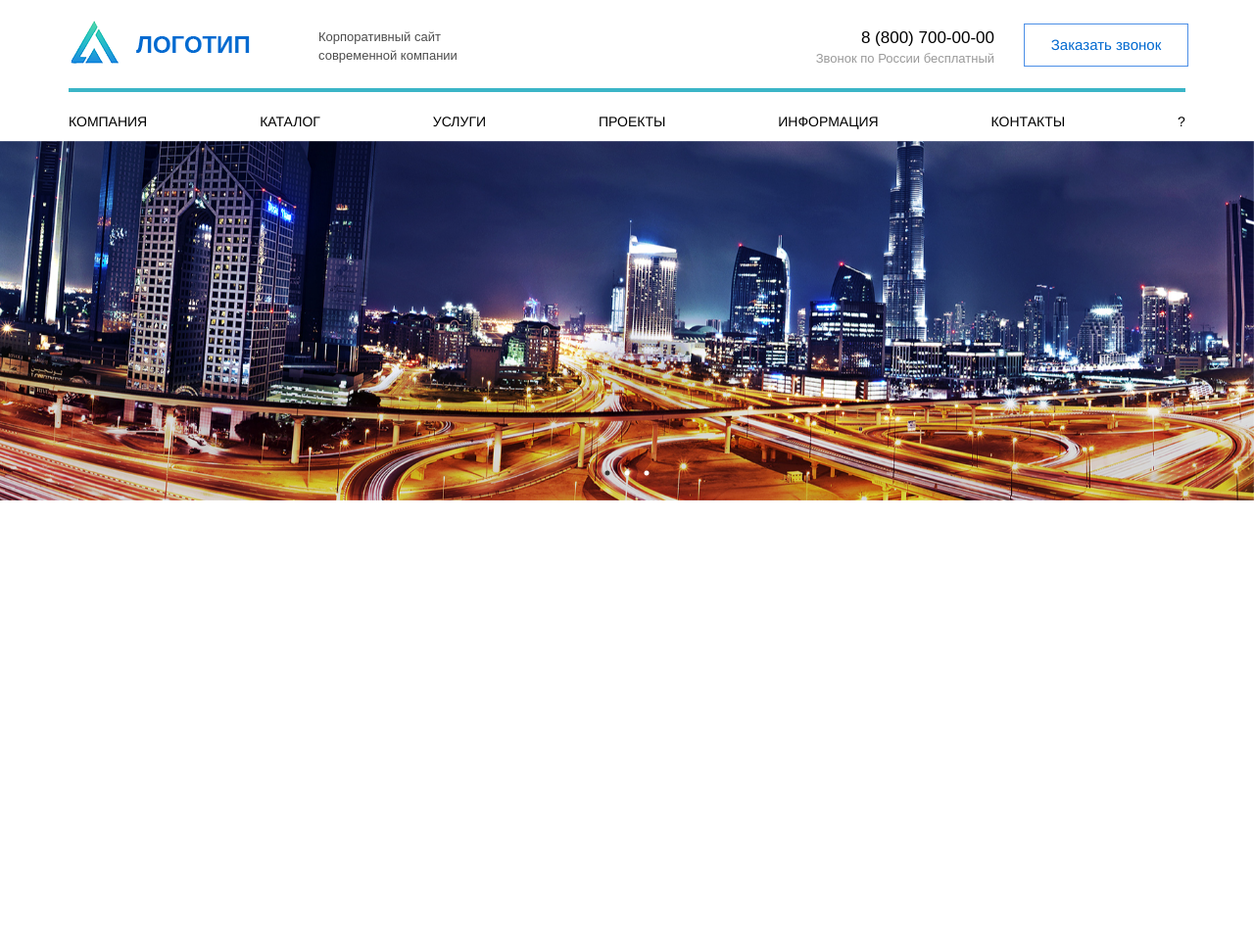
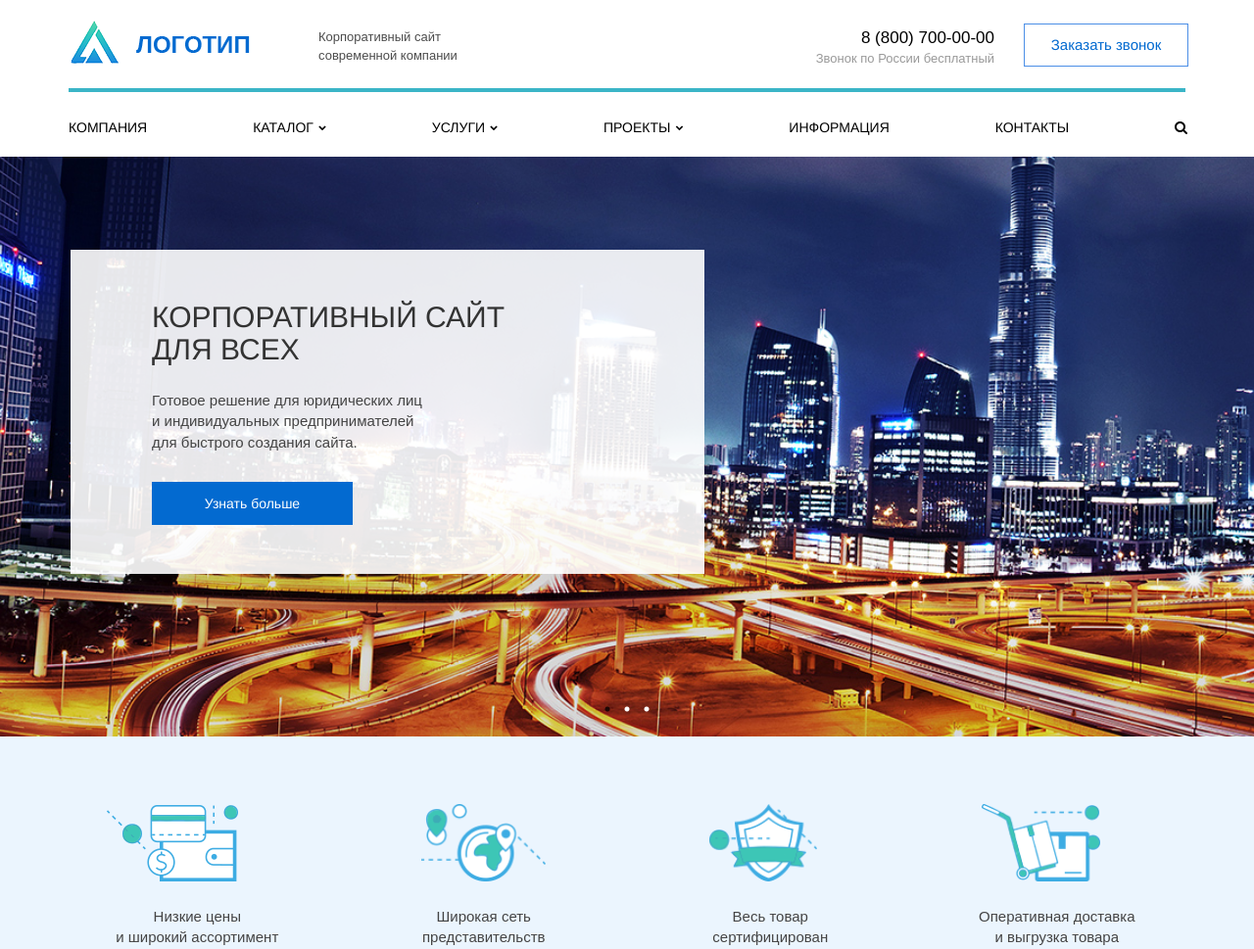
Before and after one commit to alexanderklychkov/alexanderklychkov.github.io, a PHP site: page /logotip/index.html in a window 1280 px wide. Shown: the top 969 px of the page at 98% size. Before the commit the page ends 511 px from the top, so only its background shows below. Run offline with PHP 8.4, Linux system fonts and the light colour scheme.

Commit message:
Add files via upload

```diff
--- a/logotip/css/style.css
+++ b/logotip/css/style.css
@@ -52,13 +52,15 @@ p {
 .head-hr {
 	border: 2px solid #3bb5c7;
 	margin-top: 10px;
+	margin-bottom: 26px;
 }
 
 /* Section Nav */
 
 .nav-menu {
 	padding-left: 15px;
-	word-spacing: 111px;
+	word-spacing: 104px;
+	margin-bottom: 20px;
 }
 
 .nav-menu li {
@@ -74,6 +76,13 @@ p {
 .nav-menu li a:hover {
 	text-decoration: none;
 	color: #4C8FE6;
+}
+
+.fa-chevron-down {
+	font-size: 8px;
+	margin-left: 5px;
+    vertical-align: middle;
+    margin-top: -3px;
 }
 
 /* Section Slider */
@@ -93,22 +102,235 @@ p {
 
 .slide-one {
 	background-image: url(../img/slide1.jpg);
-	height: 367px;
+	height: 592px;
 	background-size: cover;
 	background-repeat: no-repeat;
+	background-position: center;
 }
 
 
 .slide-two {
 	background-image: url(../img/slide2.jpg);
-	height: 367px;
+	height: 592px;
 	background-size: cover;
 	background-repeat: no-repeat;
+	background-position: center;
 }
 
 .slide-three {
 	background-image: url(../img/slide3.jpg);
-	height: 367px;
+	height: 592px;
 	background-size: cover;
 	background-repeat: no-repeat;
+	background-position: center;
 }
+
+.slide-one-box {
+	background-color: rgba(255,255,255,0.9);
+	width: 647px;
+	margin-top: 95px;
+	margin-left: 17px;
+}
+
+.slider-head {
+	font-size: 30px;
+	text-transform: uppercase;
+	padding-top: 52px;
+	padding-left: 83px;
+	margin-bottom: 0;
+}
+
+.slider-text {
+	margin-top: 25px;
+	padding-left: 83px;
+	margin-bottom: 0;
+}
+
+.slider-btn {
+	color: #fff;
+	width: 205px;
+	height: 44px;
+	background-color: #036ad0;
+	border: 1px solid #036ad0;
+	margin-left: 83px;
+	margin-top: 30px;
+	margin-bottom: 50px;
+}
+
+.slider-btn:hover {
+	color: #036ad0;
+	background-color: rgba(255,255,255,0.2);
+}
+
+.slick-dotted.slick-slider {
+	margin-bottom: 0;
+}
+
+/* Section Advantages */
+
+#advantages {
+	background-color: #ebf5fe;
+}
+
+.advantages-list img {
+	height: 79px;
+}
+
+.advantages-list {
+	margin-top: 69px;
+}
+
+.advantages-list p {
+	margin-top: 25px;
+	margin-bottom: 47px;
+}
+
+.advantages-img-one {
+	padding-right: 50px;
+}
+
+.advantages-img-three {
+	padding-right: 15px;
+}
+
+.advantages-img-four {
+	padding-right: 33px;
+}
+
+/* Section Video */
+
+.fullscreen-bg {
+    overflow: hidden;
+    z-index: -100;
+    position: relative;
+    height: 538px;
+    width: 100%;
+}
+
+.fullscreen-bg__video {
+    position: absolute;
+    top: 0;
+    left: 0;
+    width: 100%;
+}
+
+.overlay {
+    background: rgba(0,0,0,0.3);
+    position: absolute;
+    top:0;
+    left:0;
+    width: 100%;
+    height: 538px;
+    z-index: 4;
+}
+
+.overlay h1 {
+    text-align: left;
+    text-transform: uppercase;;
+    color:#fff;
+    font-size: 30px;
+    margin-top: 187px;
+    margin-left: 15px;
+	letter-spacing: 5px;
+}
+
+.overlay p {
+	color: #fff;
+	margin-top: 30px;
+	margin-left: 15px;
+}
+
+/* Section Services */
+
+.services-hr {
+	border: 5px solid #3bb5c7;
+	margin-top: 31px;
+}
+
+.services-header {
+	margin-top: 75px;
+}
+
+.services-head {
+	font-size: 30px;
+}
+
+.services-main-left {
+	padding-left: 0;
+}
+
+.services-main-right {
+	padding-right: 0;
+}
+
+.services-main-right img {
+	margin-right: 0;
+}
+
+.services-main-top {
+	margin-top: 45px;
+}
+
+.services-main-top p {
+	margin-top: 13px;
+}
+
+.services-main-bottom {
+	margin-top: 50px;
+}
+
+.services-main-bottom p {
+	margin-top: 13px;
+}
+
+
+.services-main-head {
+	font-size: 16px;
+	color: #49c8b7;
+	margin-top: 27px;
+}
+
+.services-main-middle p,
+.services-main-middle h2 {
+	margin-left: 26px;
+}
+
+.services-main-right p,
+.services-main-right h2 {
+	margin-left: 67px;
+}
+
+.consultation {
+	background-image: url(../img/consultation.png);
+	background-repeat: no-repeat;
+	margin-top: 40px;
+	-webkit-background-size: cover;
+	background-size: cover;
+}
+
+.consultation-btn {
+	color: #fff;
+	width: 205px;
+	height: 44px;
+	background-color: #036ad0;
+	border: 1px solid #036ad0;
+	margin-left: 47px;
+	margin-top: 27px;
+	margin-bottom: 21px;
+}
+
+.consultation h1 {
+	color: #fff;
+	margin-top: 46px;
+	margin-left: 54px;
+}
+
+.consultation p {
+	color: #fff;
+	margin-top: 16px;
+	margin-left: 54px;
+}
+
+.consultation-btn:hover {
+	background-color: rgba(255,255,255,0);
+}
--- a/logotip/index.html
+++ b/logotip/index.html
@@ -5,12 +5,13 @@
     <meta http-equiv="X-UA-Compatible" content="IE=edge">
     <meta name="viewport" content="width=device-width, initial-scale=1">
     <!-- The above 3 meta tags *must* come first in the head; any other head content must come *after* these tags -->
-    <title>Вертска из макета</title>
+    <title>Logotip</title>
 
     <!-- Bootstrap -->
     <link href="css/bootstrap.min.css" rel="stylesheet">
     <link rel="stylesheet" href="slick/slick.css">
     <link rel="stylesheet" href="slick/slick-theme.css">
+    <link rel="stylesheet" href="https://cdnjs.cloudflare.com/ajax/libs/font-awesome/4.7.0/css/font-awesome.min.css">
     <link rel="stylesheet" href="css/style.css">
 
 
@@ -22,6 +23,7 @@
     <![endif]-->
   </head>
   <body>
+
   	<header>
   		<div class="container">
   			<div class="row head">
@@ -43,24 +45,30 @@
         <div class="row nav">
           <ul class="nav-menu">
             <li><a href="#">Компания</a></li>
-            <li><a href="#">Каталог</a></li>
-            <li><a href="#">Услуги</a></li>
-            <li><a href="#">Проекты</a></li>
+            <li><a href="#">Каталог<i class="fa fa-chevron-down"></i></a></li>
+            <li><a href="#">Услуги<i class="fa fa-chevron-down"></i></a></li>
+            <li><a href="#">Проекты<i class="fa fa-chevron-down"></i></a></li>
             <li><a href="#">Информация</a></li>
             <li><a href="#">Контакты</a></li>
-            <li><a href="#">?</a></li>
+            <li><a href="#"><i class="fa fa-search"></i></a></li>
           </ul>
         </div>
   		</div>
   	</header>
 
     <main>
+
       <section id="slider">
         <div class="single-item">
           <div>
             <div class="slide-one">
               <div class="container">
                 <div class="row">
+                  <div class="slide-one-box">
+                    <h1 class="slider-head">Корпоративный сайт<br>для всех</h1>
+                    <p class="slider-text">Готовое решение для юридических лиц<br>и индивидуальных предпринимателей<br>для быстрого создания сайта.</p>
+                    <button class="slider-btn">Узнать больше</button>
+                  </div>
                 </div>
               </div>
             </div>
@@ -83,6 +91,99 @@
           </div>
         </div>
       </section>
+
+      <section id="advantages">
+        <div class="container">
+          <div class="row advantages-list">
+            <div class="col-md-3">
+              <img class="img-responsive center-block advantages-img-one" src="img/icon1.png">
+              <p class="text-center">Низкие цены<br>и широкий ассортимент</p>
+            </div>
+            <div class="col-md-3">
+              <img class="img-responsive center-block" src="img/icon2.png">
+              <p class="text-center">Широкая сеть<br>представительств</p>
+            </div>
+            <div class="col-md-3">
+              <img class="img-responsive center-block advantages-img-three" src="img/icon3.png">
+              <p class="text-center">Весь товар<br>сертифицирован</p>
+            </div>
+            <div class="col-md-3">
+              <img class="img-responsive center-block advantages-img-four" src="img/icon4.png">
+              <p class="text-center">Оперативная доставка<br>и выгрузка товара</p>
+            </div>
+          </div>
+        </div>
+      </section>
+
+      <section id="video">
+        <div class="fullscreen-bg">
+            <div class="overlay">
+                <div class="container">
+                  <div class="row">
+                    <h1>Создайте необходимую<br>атмосферу</h1>
+                    <p>Видеоконтент хорошо взаимодействует с пользователем<br>и помогает лучше понять инфомрацию, которую вы хотите<br>донести. Покажите кто вы и все вопросы исчезнут.</p>
+                  </div>
+                </div>
+            </div>
+            <video loop muted autoplay class="fullscreen-bg__video">
+                <source src="video.mp4" type="video/mp4">
+            </video>
+        </div>
+      </section>
+
+      <section id="services">
+        <div class="container">
+          <div class="row services-header">
+            <div class="col-md-1">
+              <hr class="services-hr">
+            </div>
+            <div class="col-md-11">
+              <h1 class="services-head">Предоставляемые услуги</h1>
+              <p>Компания специализируется на оказании широкого спектра услуг как для корпоративных клиентов так и для частных лиц. Профессионализм и ответственность ключевые преимущества нашей компании.</p>
+            </div>
+          </div>
+          <div class="row services-main-top">
+            <div class="col-md-4 services-main-left">
+              <img src="img/service1.jpg" height="172" width="308" class="img-responsive">
+              <h2 class="services-main-head">Строительство зданий</h2>
+              <p class="services-main-text">Осуществляется от имени и в интересах лиц, участвующих в деле: сторон, третьих лиц, заявителей и иных заинтересованных лиц.</p>
+            </div>
+            <div class="col-md-4 services-main-middle">
+              <img src="img/service2.jpg" height="172" width="308" class="img-responsive center-block">
+              <h2 class="services-main-head">Ремонт оборудования</h2>
+              <p>Частичная или полная передача работ по поддержке, обслуживанию и модернизации ИТ-инфраструктуры...</p>
+            </div>
+            <div class="col-md-4 services-main-right">
+              <img src="img/service3.jpg" height="172" width="308" class="img-responsives center-block">
+              <h2 class="services-main-head">Проектирование зданий</h2>
+              <p  class="services-main-text">Веб-разработчик знает, что впервые его. Значительно различается при оценке качества восприятия макета.</p>
+            </div>
+          </div>
+          <div class="row services-main-bottom">
+            <div class="col-md-4 services-main-left">
+              <img src="img/service4.jpg" height="172" width="308" class="img-responsive">
+              <h2 class="services-main-head">Аудит и консалтинг</h2>
+              <p class="services-main-text">Все аспекты, связанные с определением, достижением и поддержанием конфиденциальности, целостности...</p>
+            </div>
+            <div class="col-md-4 services-main-middle">
+              <img src="img/service5.jpg" height="172" width="308" class="img-responsive center-block">
+              <h2 class="services-main-head">Курсы английского</h2>
+              <p class="services-main-text">Проверка финансово-экономической деятельности организации, проводимая аудитором.</p>
+            </div>
+            <div class="col-md-4 services-main-right">
+              <img src="img/service6.jpg" height="172" width="308" class="img-responsives center-block">
+              <h2 class="services-main-head">Школа танцев</h2>
+              <p  class="services-main-text">Выполнение специального аудиторского задания по рассмотрению бухгалтерских и налоговых отчетов экономического...</p>
+            </div>
+          </div>
+          <div class="row consultation">
+            <h1>Консультация по услугам</h1>
+            <p>Менеджеры компании с радостью ответят на ваши вопросы и произведут расчет<br>стоимости услуг и подготовят индивидуальное коммерческое предложение. </p>
+            <button class="consultation-btn">Задать вопрос</button>
+          </div>
+        </div>
+      </section>
+
     </main>
 
   	<!-- jQuery (necessary for Bootstrap's JavaScript plugins) -->
@@ -96,7 +197,6 @@
         $('.single-item').slick({
           arrows: false,
           dots: true,
-          autoplay: true,
           fade: true
         });
       });
```
Also changed, not shown: logotip/img/consultation.png (added), logotip/img/service1.jpg (added), logotip/img/service2.jpg (added), logotip/img/service3.jpg (added), logotip/img/service4.jpg (added), logotip/img/service5.jpg (added), logotip/img/service6.jpg (added), 1 other file.
